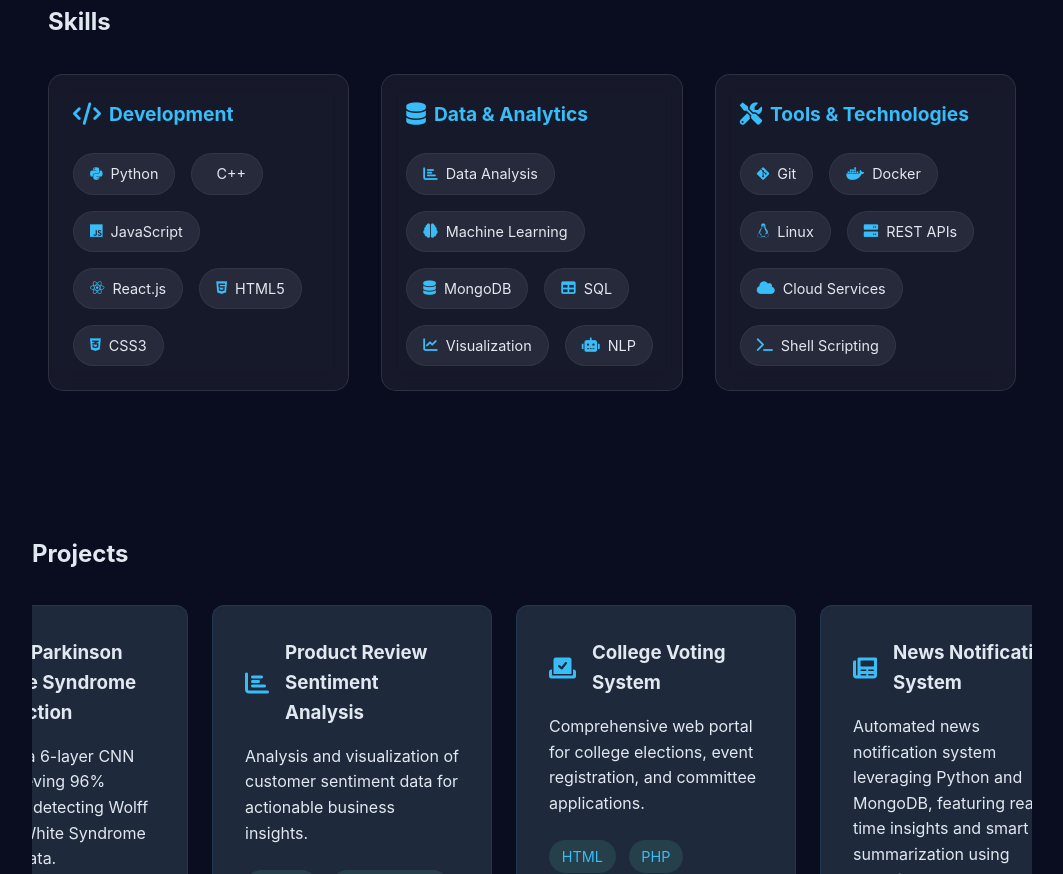
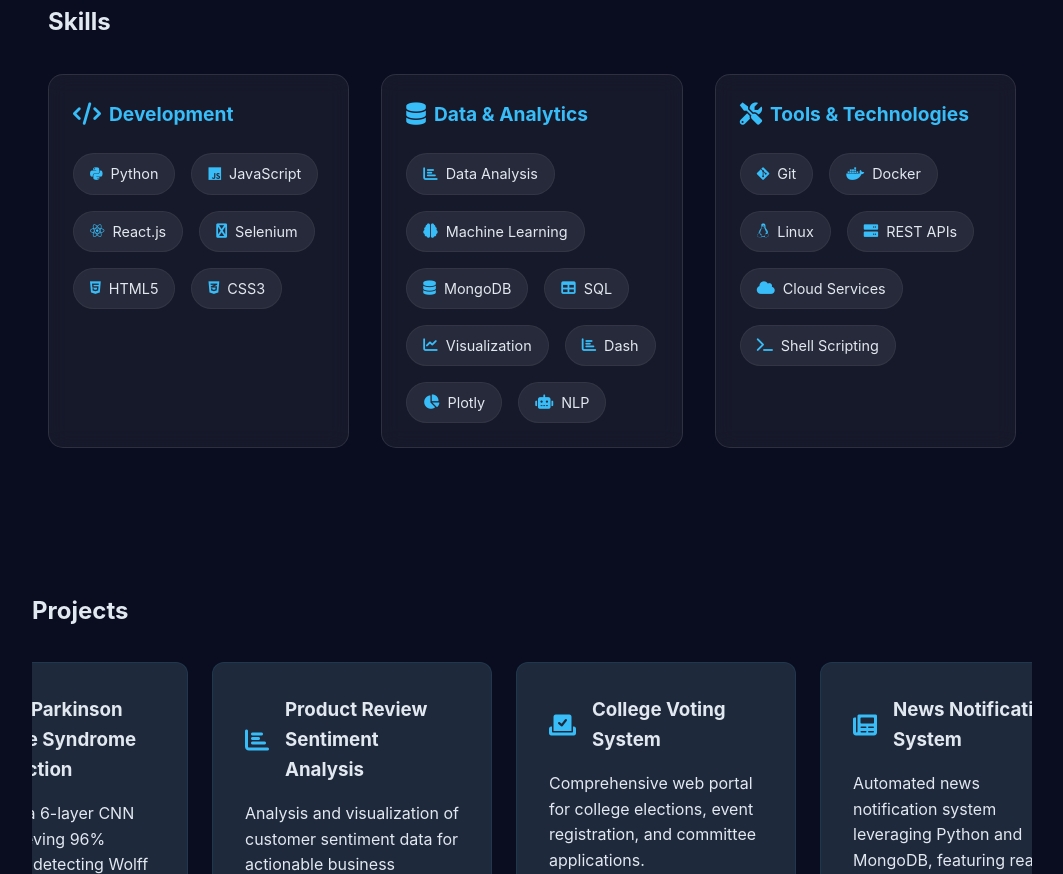
Before and after one commit to DeyushK01/portfolio, a plain HTML site: page index.html in a window 1280 px wide. Shown: the part 2897-3771 px from the top of the page, without its empty margins (108-1171 px from the left). Drawn offline with Linux system fonts and the light colour scheme.

Commit message:
Added correct frameworks to the skills list.

```diff
--- a/index.html
+++ b/index.html
@@ -119,9 +119,9 @@
                     <h3><i class="fas fa-code"></i> Development</h3>
                     <div class="skills-list">
                         <div class="skill-tag"><i class="fab fa-python"></i> Python</div>
-                        <div class="skill-tag"><i class="fab fa-cpp"></i> C++</div>
                         <div class="skill-tag"><i class="fab fa-js"></i> JavaScript</div>
                         <div class="skill-tag"><i class="fab fa-react"></i> React.js</div>
+                        <div class="skill-tag"><i class="fab fa-link-slash"></i> Selenium</div>
                         <div class="skill-tag"><i class="fab fa-html5"></i> HTML5</div>
                         <div class="skill-tag"><i class="fab fa-css3-alt"></i> CSS3</div>
                     </div>
@@ -135,6 +135,8 @@
                         <div class="skill-tag"><i class="fas fa-database"></i> MongoDB</div>
                         <div class="skill-tag"><i class="fas fa-table"></i> SQL</div>
                         <div class="skill-tag"><i class="fas fa-chart-line"></i> Visualization</div>
+                        <div class="skill-tag"><i class="fas fa-chart-bar"></i> Dash</div>
+                        <div class="skill-tag"><i class="fas fa-chart-pie"></i> Plotly</div>
                         <div class="skill-tag"><i class="fas fa-robot"></i> NLP</div>
                     </div>
                 </div>
```
